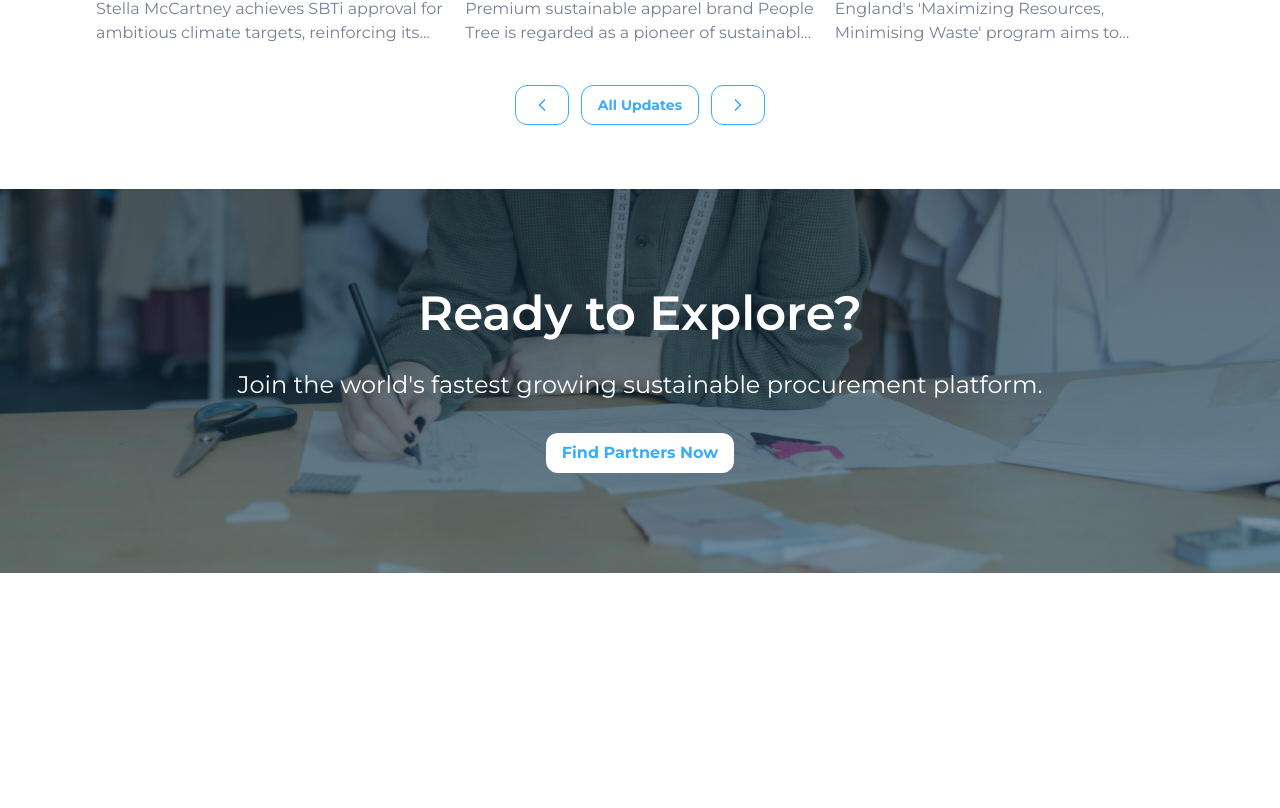
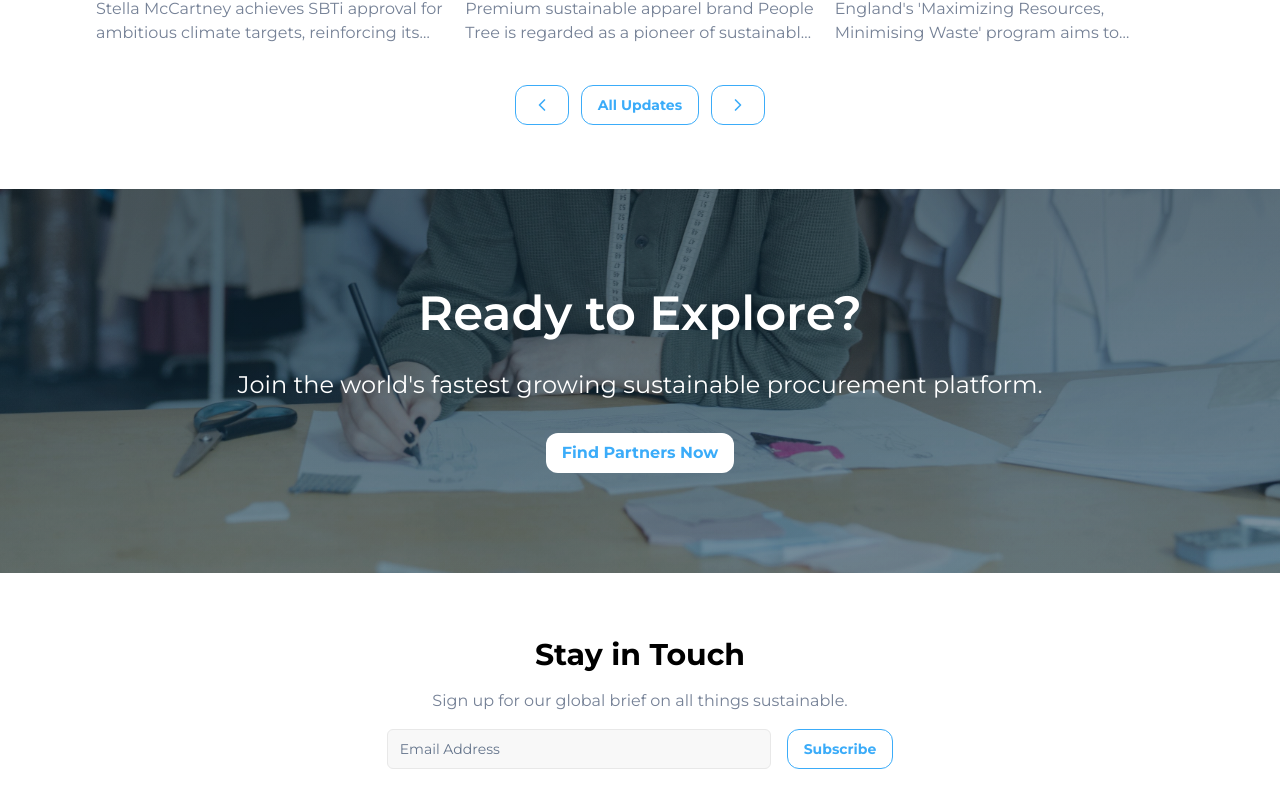
Before and after one commit to HamzaOutmassint/b2b-landing, a Next.js app: page / in a window 1280 px wide. Shown: the part 5111-5919 px from the top of the page. Before the commit the page ends 5748 px from the top, so only its background shows below. Built offline with nearby package versions, Linux system fonts and the light colour scheme.

Commit message:
i finished stay in touch part

```diff
--- a/app/layout.tsx
+++ b/app/layout.tsx
@@ -5,6 +5,7 @@ import { cn } from "@/lib/utils";
 import "./globals.css";
 
 import Header from "@/components/site-header";
+import Footer from "@/components/footer";
 
 const bodyFont = Montserrat({
   subsets: ['latin'],
@@ -21,12 +22,10 @@ export const metadata: Metadata = {
 export default function RootLayout({ children }: Readonly<{ children: React.ReactNode; }>) {
   return (
     <html lang="en">
-      <body className={cn(
-            "min-h-screen bg-white font-sans antialiased",
-            bodyFont.variable
-          )}>
-          <Header/>
+      <body className={cn("min-h-screen bg-white font-sans antialiased", bodyFont.variable)}>
+        <Header />
           {children}
+        <Footer />
       </body>
     </html>
   );
--- /dev/null
+++ b/components/footer.tsx
@@ -0,0 +1,25 @@
+import { Button } from "./ui/button";
+import { Input } from "./ui/input";
+
+export default function Footer() {
+    return (
+        <footer className="container mx-auto md:px-8 lg:px-24">
+            <div className="flex flex-col items-center justify-center gap-4 pb-16 border-b border-gray-light">
+                <h1 className="text-3xl font-bold">
+                    Stay in Touch
+                </h1>
+                <span className="text-base text-gray-bold text-center">
+                    Sign up for our global brief on all things sustainable.
+                </span>
+                <div className="flex gap-4">
+                    <Input type="email" className="border border-gray-light md:w-96 bg-[#F8F8F8] focus-visible:ring-offset-0" placeholder="Email Address" />
+                    <Button className="bg-white hover:bg-primary text-primary hover:text-white border border-primary">
+                        Subscribe
+                    </Button>
+                </div>
+            </div>
+            <div></div>
+            <div></div>
+        </footer>
+    )
+}
```
